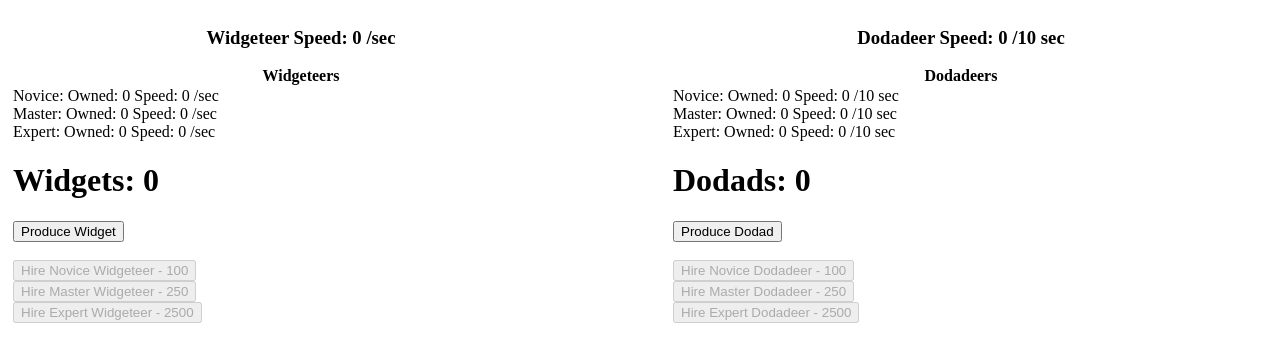
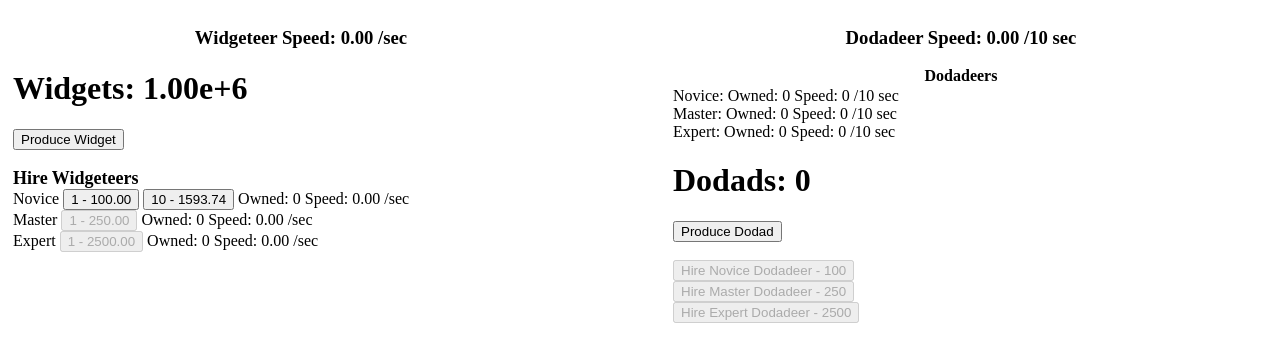
Before and after one commit to galamdring/galamdring.github.io, a plain HTML site: page index.html in a window 1280 px wide. Drawn offline with nearby package versions, Linux system fonts and the light colour scheme.

Commit message:
adding node.js plus improvements

```diff
--- a/index.html
+++ b/index.html
@@ -27,19 +27,16 @@
   padding: 0 5px;
   ">
   <h3 style="text-align: center;">Widgeteer Speed: <span id="widgeteer-speed">0</span> /sec</h3>
-    <h4 style="height: 1.2em; margin: 0; text-align: center;">Widgeteers</h4>
-    <p>Novice: Owned: <span style="height:auto;" id="novice-widgeteer-count">0</span> Speed:
-      <span style="height:auto;" id="novice-widgeteer-speed">0</span>  /sec</p>
-    <p>Master: Owned: <span style="height:auto;" id="master-widgeteer-count">0</span> Speed:
-        <span style="height:auto;" id="master-widgeteer-speed">0</span> /sec</p>
-    <p>Expert: Owned: <span style="height:auto;" id="expert-widgeteer-count">0</span> Speed:
-          <span style="height:auto;" id="expert-widgeteer-speed">0</span> /sec</p>
-
           <h1>Widgets: <span id="widget-count">0</span></h1>
           <button id="produce-widget">Produce Widget</button><br><br>
-          <button id="novice-widgeteer" disabled="">Hire Novice Widgeteer - 100</button><br>
-          <button id="master-widgeteer" disabled="">Hire Master Widgeteer - 250</button><br>
-          <button id="expert-widgeteer" disabled="">Hire Expert Widgeteer - 2500</button><br>
+          <p style="font-size: large; font-weight: bold;">Hire Widgeteers</p>
+          <p>Novice <button id="novice-widgeteer-1" disabled="">1 - 100</button> <button id="novice-widgeteer-10" disabled="">10 - 1000</button>
+            Owned: <span style="height:auto;" id="novice-widgeteer-count">0</span>
+            Speed: <span style="height:auto;" id="novice-widgeteer-speed">0</span>  /sec</p>
+            <p>Master <button id="master-widgeteer-1" disabled="">1 - 250</button> Owned: <span style="height:auto;" id="master-widgeteer-count">0</span> Speed:
+              <span style="height:auto;" id="master-widgeteer-speed">0</span> /sec</p>
+          <p>Expert <button id="expert-widgeteer-1" disabled="">1 - 2500</button> Owned: <span style="height:auto;" id="expert-widgeteer-count">0</span> Speed:
+            <span style="height:auto;" id="expert-widgeteer-speed">0</span> /sec</p>
   </div>
   <div style="float: left;
   height: 5.5em;
@@ -52,11 +49,11 @@
     <h3 style="text-align: center;">Dodadeer Speed: <span id="dodadeer-speed">0</span> /10 sec</h3>
     <h4 style="height: 1.2em; margin: 0; text-align: center;">Dodadeers</h4>
     <p>Novice: Owned: <span style="height:auto;" id="novice-dodadeer-count">0</span> Speed:
-      <span style="height:auto;" id="novice-widgeteer-speed">0</span> /10 sec</p>
+      <span style="height:auto;" id="novice-dodadeer-speed">0</span> /10 sec</p>
     <p>Master: Owned: <span style="height:auto;" id="master-dodadeer-count">0</span> Speed:
-        <span style="height:auto;" id="master-widgeteer-speed">0</span> /10 sec</p>
+        <span style="height:auto;" id="master-dodadeer-speed">0</span> /10 sec</p>
     <p>Expert: Owned: <span style="height:auto;" id="expert-dodadeer-count">0</span> Speed:
-          <span style="height:auto;" id="expert-widgeteer-speed">0</span> /10 sec</p>
+          <span style="height:auto;" id="expert-dodadeer-speed">0</span> /10 sec</p>
 
           <h1>Dodads: <span id="dodad-count">0</span></h1>
           <button id="produce-dodad">Produce Dodad</button><br><br>
--- a/widgets.js
+++ b/widgets.js
@@ -1,18 +1,30 @@
 // Basic variable declaration - keep track of how many of each
 // item we currently own, and how much the new ones should cost.
-var numWidgets = 0;
+var numWidgets = 1000000;
 var numDodads = 0;
 
 var numNoviceWidgeteers = 0;
+var noviceWidgeteerSpeed = 1;
+var numNoviceWidgeteersPurchased = 0;
+var noviceWidgeteer10Bonus = 1.2
+var noviceWidgeteerPriceTo10 = 0;
+
 var numMasterWidgeteers = 0;
+var masterWidgeteerSpeed = 1.1;
+
 var numExpertWidgeteers = 0;
+var expertWidgeteerSpeed = 1.1;
+
 var noviceWidgeteerCost = 100;
 var masterWidgeteerCost = 250;
 var expertWidgeteerCost = 2500;
 
 var numNoviceDodadeers = 0;
+var noviceDodadeerSpeed = 1;
 var numMasterDodadeers = 0;
+var masterDodadeerSpeed = 5;
 var numExpertDodadeers = 0;
+var expertDodadeerSpeed = 25;
 var noviceDodadeerCost = 100;
 var masterDodadeerCost = 250;
 var expertDodadeerCost = 2500;
@@ -20,7 +32,15 @@ var expertDodadeerCost = 2500;
 var widgeteerSpeed = 0;
 var dodadeerSpeed = 0;
 
+var widgeteerCostIncrease = 1.1;
+var dodadeerCostIncrease = 1.1;
+
+var widgeteerInterval = 100;
+var dodadeerInterval = 1000;
+
 $(document).ready(function(){
+    noviceWidgeteerPriceTo10 = numberForDisplay(calculatePriceTo10(10,noviceWidgeteerCost, widgeteerCostIncrease),2)
+    $('#novice-widgeteer-10').text([10, noviceWidgeteerPriceTo10].join(' - '));
     // Increase numWidgets every time produce-widget is clicked
     $('#produce-widget').off("click").on('click', function () {
         numWidgets++;
@@ -32,113 +52,130 @@ $('#produce-dodad').off("click").on('click', function(){
     })
 
     // Same for novice-widgeteer
-$('#novice-widgeteer').off("click").on('click', function () {
+    $('#novice-widgeteer-1').off("click").on('click', function () {
         numNoviceWidgeteers++;
+        numNoviceWidgeteersPurchased++;
         // update the ui with how many we own.
-    $('#novice-widgeteer-count').text(numNoviceWidgeteers);
+        $('#novice-widgeteer-count').text(Math.round(numNoviceWidgeteers));
 
         // Deduct cost
         numWidgets -= noviceWidgeteerCost;
+        // Increase cost for the next one, using Math.ceil() to round up
+        noviceWidgeteerCost = Math.ceil(increasePrice(1,noviceWidgeteerCost,widgeteerCostIncrease));
+        // update the buy to 10 button
+        numTo10 = 10-(numNoviceWidgeteersPurchased%10)
+        noviceWidgeteerPriceTo10 = calculatePriceTo10(numTo10, noviceWidgeteerCost, widgeteerCostIncrease);
+        $('#novice-widgeteer-10').text([numTo10, numberForDisplay(noviceWidgeteerPriceTo10,2)].join(' - '));
+        // Set the speed of the widgeteers for display
+        widgeteerSpeed = widgeteerSpeed + noviceWidgeteerSpeed;
+        if (numTo10 == 0){
+            widgeteerSpeed = widgeteerSpeed * noviceWidgeteer10Bonus;
+        }
+    });
 
-    // Increase cost for the next one, using Math.ceil() to round up
-    noviceWidgeteerCost = Math.ceil(noviceWidgeteerCost * 1.1);
-
-
-
-    // Set the speed of the widgeteers for display
-    widgeteerSpeed = numNoviceWidgeteers * 1 + numMasterWidgeteers * 5 + numExpertWidgeteers * 25;
+    $('#novice-widgeteer-10').off("click").on("click", function(){
+        numTo10 = 10-(numNoviceWidgeteersPurchased%10);
+        numNoviceWidgeteers+= numTo10;
+        numNoviceWidgeteersPurchased += numTo10;
+        noviceWidgeteerPriceTo10 = calculatePriceTo10(numTo10, noviceWidgeteerCost, widgeteerCostIncrease);
+        numWidgets -= noviceWidgeteerPriceTo10;
+        widgeteerSpeed = (widgeteerSpeed + (numTo10*noviceWidgeteerSpeed))*noviceWidgeteer10Bonus;
+        noviceWidgeteerCost = Math.ceil(increasePrice(numTo10, noviceWidgeteerCost, widgeteerCostIncrease));
+        noviceWidgeteerPriceTo10 = calculatePriceTo10(numTo10, noviceWidgeteerCost, widgeteerCostIncrease);
+        $('#novice-widgeteer-10').text([numTo10, numberForDisplay(noviceWidgeteerPriceTo10,2)].join(' - '));
     });
 
     // Same for novice-widgeteer
     $('#novice-dodadeer').off("click").on('click', function () {
         numNoviceDodadeers++;
-    $('#novice-dodadeer-count').text(numNoviceDodadeers);
+        $('#novice-dodadeer-count').text(Math.round(numNoviceDodadeers));
         // Deduct cost
         numDodads -= noviceDodadeerCost;
 
         // Increase cost for the next one, using Math.ceil() to round up
-    noviceDodadeerCost = Math.ceil(noviceDodadeerCost * 1.1);
+        noviceDodadeerCost = Math.ceil(noviceDodadeerCost * dodadeerCostIncrease);
 
-    dodadeerSpeed = numNoviceDodadeers *1 + numMasterDodadeers*5 + numExpertDodadeers *25;
+        dodadeerSpeed = numNoviceDodadeers * noviceDodadeerSpeed;
     });
 
     // Ditto for master-widgeteer... you get the idea
-$('#master-widgeteer').off("click").on('click', function () {
+    $('#master-widgeteer-1').off("click").on('click', function () {
         numMasterWidgeteers++;
-    $('#master-widgeteer-count').text(numMasterWidgeteers);
         numWidgets -= masterWidgeteerCost;
-    masterWidgeteerCost = Math.ceil(masterWidgeteerCost * 1.1);
-    // Set the speed of the widgeteers for display
-    widgeteerSpeed = numNoviceWidgeteers * 1 + numMasterWidgeteers * 5 + numExpertWidgeteers * 25;
+        masterWidgeteerCost = Math.ceil(masterWidgeteerCost * widgeteerCostIncrease);
     });
 
     $('#master-dodadeer').off("click").on("click", function(){
         numMasterDodadeers++;
-    $('#master-dodadeer-count').text(numMasterDodadeers);
         numDodads -= masterDodadeerCost;
-    masterDodadeerCost = Math.ceil(masterDodadeerCost *1.1);
-    dodadeerSpeed = numNoviceDodadeers *1 + numMasterDodadeers*5 + numExpertDodadeers *25;
+        masterDodadeerCost = Math.ceil(masterDodadeerCost * dodadeerCostIncrease);
     })
 
-$('#expert-widgeteer').off("click").on('click', function () {
+    $('#expert-widgeteer-1').off("click").on('click', function () {
         numExpertWidgeteers++;
-    $('#expert-widgeteer-count').text(numExpertWidgeteers);
         numWidgets -= expertWidgeteerCost;
-    expertWidgeteerCost = Math.ceil(expertWidgeteerCost * 1.1);
-    // Set the speed of the widgeteers for display
-    widgeteerSpeed = numNoviceWidgeteers * 1 + numMasterWidgeteers * 5 + numExpertWidgeteers * 25;
+        expertWidgeteerCost = Math.ceil(expertWidgeteerCost * widgeteerCostIncrease);
     });
 
     $('#expert-dodadeer').off("click").on("click", function(){
         numExpertDodadeers++;
-    $('#expert-dodadeer-count').text(numExpertDodadeers);
+        $('#expert-dodadeer-count').text(Math.round(numExpertDodadeers));
         numDodads -= expertDodadeerCost;
-    expertDodadeerCost = Math.ceil(expertDodadeerCost * 1.1);
-    dodadeerSpeed = numNoviceDodadeers *1 + numMasterDodadeers*5 + numExpertDodadeers *25;
+        expertDodadeerCost = Math.ceil(expertDodadeerCost * dodadeerCostIncrease);
     })
 
     // Run UI update code every 10ms
     window.setInterval(function () {
+
+
+        // Masters train 5 Novice Widgeteers per second (5/100 every 10ms)
+        numNoviceWidgeteers += (numMasterWidgeteers * masterWidgeteerSpeed / widgeteerInterval);
+        // Experts train 25 Master Widgeteers per second (25/100 every 10ms)
+        numMasterWidgeteers += (numExpertWidgeteers * expertWidgeteerSpeed / widgeteerInterval);
         // Novices add 1 per second (1/100 every 10ms)
-    numWidgets += (numNoviceWidgeteers * 1 / 100);
+        numWidgets += (numNoviceWidgeteers * noviceWidgeteerSpeed / widgeteerInterval);
 
-    // Masters add 5 per second (5/100 every 10ms)
-    numWidgets += (numMasterWidgeteers * 5 / 100);
-
-    numWidgets += (numExpertWidgeteers * 25 /100);
+        $('#novice-widgeteer-count').text(numberForDisplay(numNoviceWidgeteers));
+        $('#master-widgeteer-count').text(numberForDisplay(numMasterWidgeteers));
+        $('#expert-widgeteer-count').text(numberForDisplay(numExpertWidgeteers));
 
         // Novices add .1 per second (1/1000 every 10ms)
-    numDodads += (numNoviceDodadeers * 1 / 1000);
+        numDodads += (numNoviceDodadeers * noviceDodadeerSpeed / dodadeerInterval);
 
         // Masters add .5 per second (5/1000 every 10ms)
-    numDodads += (numMasterDodadeers * 5 / 1000);
+        numDodads += (numMasterDodadeers * masterDodadeerSpeed / dodadeerInterval);
 
-    numDodads += (numExpertDodadeers * 25 / 1000)
+        numDodads += (numExpertDodadeers * expertDodadeerSpeed / dodadeerInterval)
 
         // Update the text showing how many widgets we have, using Math.floor() to round down
-    $('#widget-count').text(Math.floor(numWidgets));
+        $('#widget-count').text(numberForDisplay(Math.floor(numWidgets),2));
 
         // Update the text showing how many widgets we have, using Math.floor() to round down
         $('#dodad-count').text(Math.floor(numDodads));
 
         // Update the text showing the speed of the widgeteers, rounding down.
-    $('#widgeteer-speed').text(Math.floor(widgeteerSpeed));
-    $('#novice-widgeteer-speed').text(Math.floor(numNoviceWidgeteers * 1))
-    $('#master-widgeteer-speed').text(Math.floor(numMasterWidgeteers * 5))
-    $('#expert-widgeteer-speed').text(Math.floor(numExpertWidgeteers * 25))
+        widgeteerSpeed = numNoviceWidgeteers * noviceWidgeteerSpeed;
+        $('#widgeteer-speed').text(numberForDisplay(Math.floor(widgeteerSpeed),2));
+        $('#novice-widgeteer-speed').text(numberForDisplay(numNoviceWidgeteers * noviceWidgeteerSpeed,2));
+        $('#master-widgeteer-speed').text(numberForDisplay(numMasterWidgeteers * masterWidgeteerSpeed,2));
+        $('#expert-widgeteer-speed').text(numberForDisplay(numExpertWidgeteers * expertWidgeteerSpeed,2));
 
-    $('#dodadeer-speed').text(Math.floor(dodadeerSpeed));
-    $('#novice-dodadeer-speed').text(numNoviceDodadeers *1);
+        dodadeerSpeed = numNoviceDodadeers * noviceDodadeerSpeed;
+        $('#dodadeer-speed').text(numberForDisplay(dodadeerSpeed,2));
+        $('#novice-dodadeer-speed').text(numNoviceDodadeers * noviceDodadeerSpeed);
+        $('#master-dodadeer-speed').text(numMasterDodadeers * masterDodadeerSpeed);
+        $('#expert-dodadeer-speed').text(numExpertDodadeers * expertDodadeerSpeed);
 
         // Update the widgeteers with their current prices
-    $('#novice-widgeteer').text('Hire Novice Widgeteer - ' + noviceWidgeteerCost);
-    $('#master-widgeteer').text('Hire Master Widgeteer - ' + masterWidgeteerCost);
-    $('#expert-widgeteer').text('Hire Expert Widgeteer - ' + expertWidgeteerCost);
+        $('#novice-widgeteer-1').text('1 - ' + numberForDisplay(noviceWidgeteerCost,2));
+        $('#master-widgeteer-1').text('1 - ' + numberForDisplay(masterWidgeteerCost,2));
+        $('#expert-widgeteer-1').text('1 - ' + numberForDisplay(expertWidgeteerCost,2));
 
         // Enable/disable the widgeteer buttons based on our numWidgets
-    $('#novice-widgeteer').prop('disabled', noviceWidgeteerCost > numWidgets);
-    $('#master-widgeteer').prop('disabled', masterWidgeteerCost > numWidgets);
-    $('#expert-widgeteer').prop('disabled', expertWidgeteerCost > numWidgets);
+        $('#novice-widgeteer-1').prop('disabled', noviceWidgeteerCost > numWidgets);
+        $('#novice-widgeteer-10').prop('disabled', noviceWidgeteerPriceTo10 > numWidgets )
+        $('#master-widgeteer-1').prop('disabled', masterWidgeteerCost > numWidgets || numNoviceWidgeteers < 10);
+        $('#expert-widgeteer-1').prop('disabled', expertWidgeteerCost > numWidgets || numMasterWidgeteers < 10);
 
         // Update the widgeteers with their current prices
         $('#novice-dodadeer').text('Hire Novice Dodadeer - ' + noviceDodadeerCost);
@@ -153,3 +190,29 @@ window.setInterval(function () {
 
 
 })
+
+function numberForDisplay(number, numDecimal = 0){
+    // TODO: Create an option to change this to other types. Maybe include a cancer notation IE Antimatter?
+    if (number < 10000){
+        return number.toFixed(numDecimal);
+    }
+    return number.toExponential(numDecimal);
+}
+
+function calculatePriceTo10(numTo10, startingCost, increase){
+    priceTo10 = 0;
+    currentPrice = startingCost;
+    for (i=0; i < numTo10; i++){
+        priceTo10+=currentPrice;
+        currentPrice*=increase;
+    }
+    return priceTo10;
+}
+
+function increasePrice(numTo10, startingCost, interval){
+    newPrice = startingCost;
+    for(i=0; i<numTo10; i++){
+        newPrice = newPrice*interval;
+    }
+    return newPrice;
+}
```
Also changed, not shown: 2 other files. Lines whose indentation alone changed are shown as unchanged.
